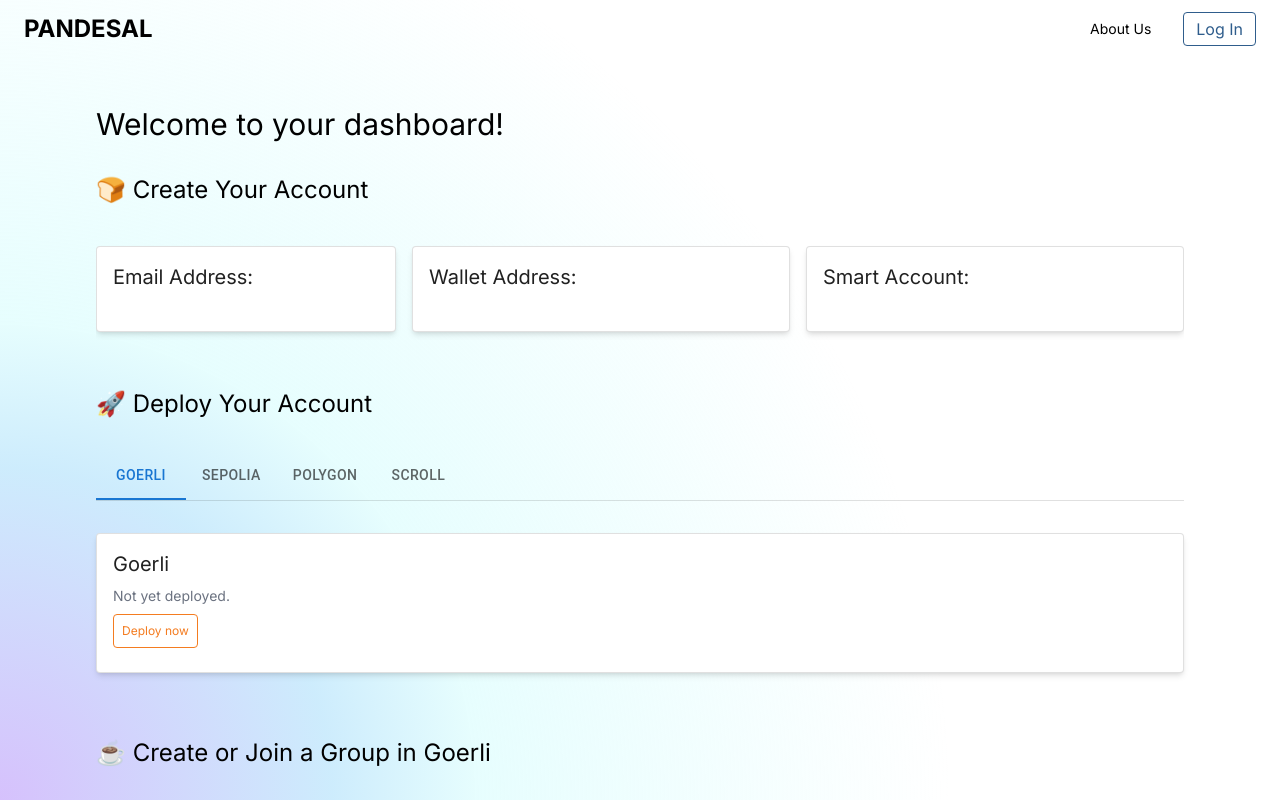
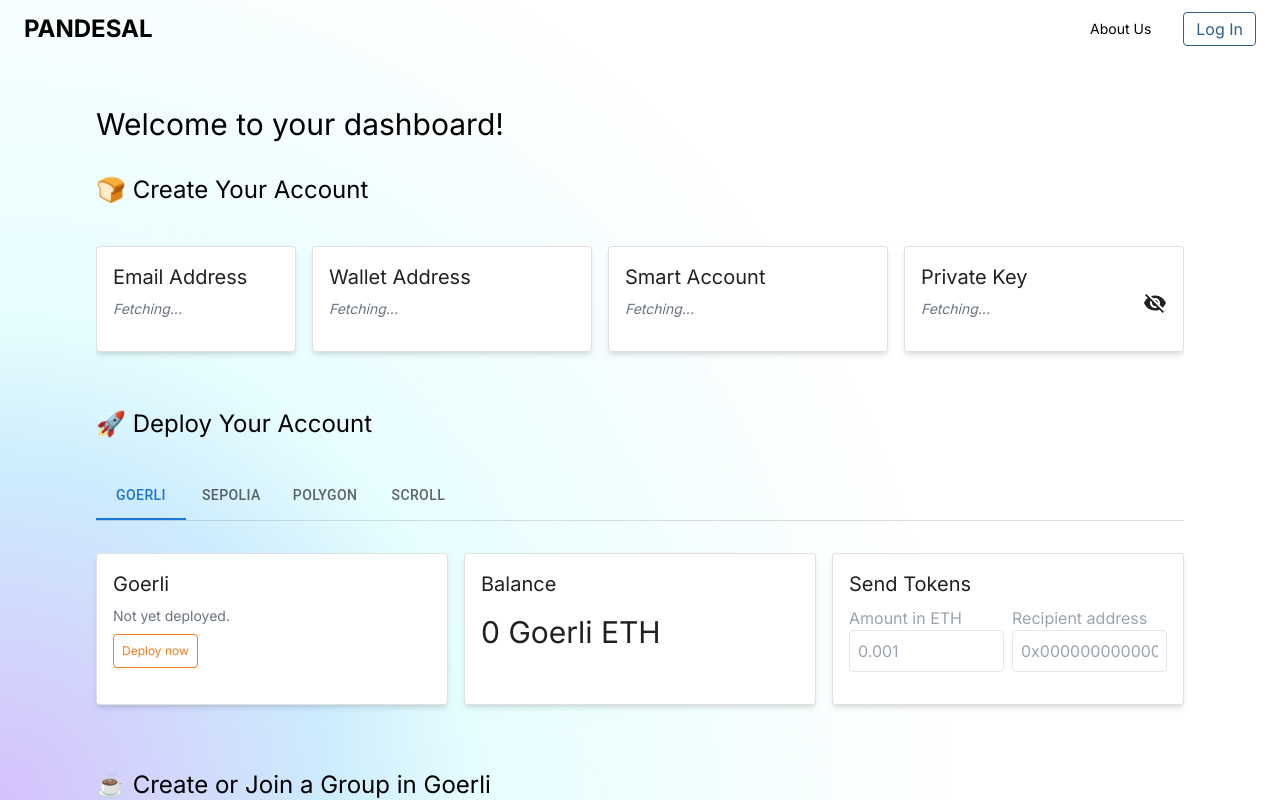
Before and after one commit to 0xbryanf/pandesal-ethonline2023, a Next.js app in the folder client/: page /dashboard in a window 1280 px wide. Shown: the top 800 px of the page. Built offline with nearby package versions, Linux system fonts and the light colour scheme; no server answers.

Commit message:
Update: Changes to account dashboard, account info shown, network status fix

```diff
--- a/client/app/components/Account.tsx
+++ b/client/app/components/Account.tsx
@@ -3,6 +3,8 @@ import axios from 'axios';
 import { useState, useEffect } from 'react';
 import CardContent from '@mui/material/CardContent';
 import Card from '@mui/material/Card';
+import VisibilityIcon from '@mui/icons-material/Visibility';
+import VisibilityOffIcon from '@mui/icons-material/VisibilityOff';
 import { useUser } from "../context/LogInContext";
 
 
@@ -11,6 +13,8 @@ export default function Account() {
   const [email, setEmail] = useState(null);
   const [wallet, setWallet] = useState(null);
   const [contract, setContract] = useState(null);
+  const [privateKey, setPrivateKey] = useState(null);
+  const [reveal, setReveal] = useState(false);
 
   async function action() {
     try {
@@ -31,26 +35,51 @@ export default function Account() {
     action();
   }, []);
 
+  const handleReveal = () => {
+    setReveal(prev => !reveal);
+  }
+
   return (
     <div className="flex flex-row overflow-x-auto py-2 gap-4 mb-4">
-      <Card variant='outlined' sx={{ minWidth: 300, flex: '0 0 auto' }} className='shadow-md'>
+      <Card variant='outlined' sx={{ minWidth: 200, flex: '0 0 auto' }} className='shadow-md'>
         <CardContent>
-          <h2 className="text-xl">Email Address:</h2>
-          <p className='text-gray-500 text-sm py-2'>{email}</p>
+          <h2 className="text-xl">Email Address</h2>
+          <p className={`text-gray-500 text-sm py-2 break-words ${!email && 'italic'}`}>
+            {email ? email : 'Fetching...'}
+          </p>
         </CardContent>
       </Card>
 
-      <Card variant='outlined' sx={{ minWidth: 300, width: 'max-content', flex: 1 }} className='shadow-md'>
+      <Card variant='outlined' sx={{ minWidth: 200, width: 'max-content', flex: 1 }} className='shadow-md'>
         <CardContent>
-          <h2 className="text-xl">Wallet Address:</h2>
-          <p className='text-gray-500 text-sm py-2 break-words'>{wallet}</p>
+          <h2 className="text-xl">Wallet Address</h2>
+          <p className={`text-gray-500 text-sm py-2 break-words ${!wallet && 'italic'}`}>
+            {wallet ? wallet : 'Fetching...'}
+          </p>
         </CardContent>
       </Card>
 
-      <Card variant='outlined' sx={{ minWidth: 300, width: 'max-content', flex: 1 }} className='shadow-md'>
+      <Card variant='outlined' sx={{ minWidth: 200, width: 'max-content', flex: 1 }} className='shadow-md'>
         <CardContent>
-          <h2 className="text-xl">Smart Account:</h2>
-          <p className='text-gray-500 text-sm py-2 break-words'>{contract}</p>
+          <h2 className="text-xl">Smart Account</h2>
+          <p className={`text-gray-500 text-sm py-2 break-words ${!contract && 'italic'}`}>
+            {contract ? contract : 'Fetching...'}
+          </p>
+        </CardContent>
+      </Card>
+
+      <Card variant='outlined' sx={{ minWidth: 200, width: 'max-content', flex: 1 }} className='shadow-md'>
+        <CardContent>
+          <h2 className="text-xl">Private Key</h2>
+          <div className='flex justify-between'>
+            <p className={`text-gray-500 text-sm py-2 pr-1 break-words ${!privateKey && 'italic'}`}>
+              {!privateKey ? 'Fetching...'
+              : !reveal ? 'Click icon to reveal. Do not share this information with anyone.' : privateKey
+              }
+            </p>
+            {reveal ? <VisibilityIcon onClick={handleReveal} /> : <VisibilityOffIcon onClick={handleReveal} /> }
+
+          </div>
         </CardContent>
       </Card>
     </div>
--- a/client/app/components/NetworkCard.tsx
+++ b/client/app/components/NetworkCard.tsx
@@ -13,17 +13,30 @@ export default function NetworkCard({ networkId }: any) {
     const [loading, setLoading] = useState(false);
     const [confirming, setConfirming] = useState(false);
     const [groupsJoined, setGroupsJoined] = useState([]);
-
-    useEffect(() => {
-    /**
-     * @todo: fetch signed-in user's groups that are a part of this network
-     */
-    }, [])
+    const [inputValue, setInputValue] = useState(0);
+    const [balance, setBalance] = useState(0);
 
     const networkName = networkId === '5' ? 'Goerli'
     : networkId === '11155111' ? 'Sepolia'
     : networkId === '80001' ? 'Mumbai'
     : 'Scroll'
+
+    useEffect(() => {
+    /**
+     * @todo: fetch signed-in user's groups that are a part of this network
+     * @todo: fetch deploystatus of current network
+     */
+    }, [])
+
+    useEffect(() => {
+        setDeployStatus(false);
+    }, [networkId, networkName])
+
+    const handleInput = (event: any) => {
+        const input = event.target.value;
+        setInputValue(input);
+    }
+
 
 
     async function action() {
@@ -57,7 +70,8 @@ export default function NetworkCard({ networkId }: any) {
     return (
         <>
         {confirming && <SignMessage confirming={confirming} setConfirming={setConfirming} />}
-        <Card variant='outlined' sx={{ minWidth: 100 }} className='shadow-md'>
+        <div className='flex gap-4'>
+            <Card variant='outlined' sx={{ minWidth: 200, width: 'max-content', flex: 1 }} className='shadow-md '>
                 <CardContent>
                     <h2 className="text-xl">
                         {networkName}
@@ -68,12 +82,52 @@ export default function NetworkCard({ networkId }: any) {
                         </p>
                     ) : (
                         <>
-                        <p className='text-gray-500 text-sm py-2'>Not yet deployed.</p>
+                            <p className='text-gray-500 text-sm py-2'>{loading ? 'Deploying. This can take several minutes.' : 'Not yet deployed.'}</p>
                             <button className={`border border-pandesal-orange text-pandesal-orange duration-100 text-xs rounded p-2 ${!loading && 'hover:bg-pandesal-orange hover:text-white'}`} disabled={loading ? true : false} onClick={action}>{!loading ? 'Deploy now' : 'Loading...'}</button>
                         </>
                     )}
                 </CardContent>
             </Card>
+
+            <Card variant='outlined' sx={{ minWidth: 200, width: 'max-content', flex: 1 }} className='shadow-md '>
+                <CardContent>
+                    <h2 className="text-xl">
+                        Balance
+                    </h2>
+                    <p className='text-3xl py-4'>
+                        {balance} {networkName} ETH
+                    </p>
+                </CardContent>
+            </Card>
+
+            <Card variant='outlined' sx={{ minWidth: 200, width: 'max-content', flex: 1 }} className='shadow-md'>
+                <CardContent>
+                    <h2 className='text-xl'>Send Tokens</h2>
+                    <div className='grid grid-cols-2 gap-x-2 py-2'>
+                        <p className='text-gray-400'>Amount in ETH</p>
+                        <p className='text-gray-400'>Recipient address</p>
+                        <input
+                            type="text"
+                            name="sendToken"
+                            id="sendToken"
+                            className='border rounded p-2'
+                            placeholder='0.001'
+                            onInput={handleInput}
+                            />
+                        <input
+                            type="text"
+                            name="sendTo"
+                            id="sendTo"
+                            className='border rounded p-2'
+                            placeholder='0x0000000000000000'
+                            onInput={handleInput}
+                            />
+
+                    </div>
+
+                </CardContent>
+            </Card>
+        </div>
 
         {/* Group Information */}
         <h2 className='text-2xl mt-8'>☕ Create or Join a Group in {networkName}</h2>
--- a/client/app/dashboard/page.tsx
+++ b/client/app/dashboard/page.tsx
@@ -27,21 +27,15 @@ export default function Dashboard() {
         <Box sx={{ width: '100% '}}>
           <Box sx={{ borderBottom: 1, borderColor: 'divider' }}>
             <Tabs value={network} onChange={handleChange} aria-label="Network Switcher">
-              <Tab label="Goerli" value='5' />
-              <Tab label="Sepolia" value='11155111'  />
+              <Tab label="Goerli" value='5' key='5' />
+              <Tab label="Sepolia" value='11155111' />
               <Tab label="Polygon" value='80001' />
               <Tab label="Scroll" value='534351' />
             </Tabs>
           </Box>
         </Box>
-        <NetworkCard networkId={network} />
+        <NetworkCard networkId={network} key={network} />
 
-        {/* <div className="grid grid-cols-2 md:grid-cols-4 justify-items-stretch gap-4 mb-4">
-          <NetworkCard networkName='5' />
-          <NetworkCard networkName='11155111'  />
-          <NetworkCard networkName='80001' />
-          <NetworkCard networkName='534351' />
-        </div> */}
     </div>
   )
 }
--- a/client/app/page.tsx
+++ b/client/app/page.tsx
@@ -6,14 +6,11 @@ export default function Home() {
     <div className="flex min-h-screen box-border p-4 flex-col justify-center lg:flex-row md:items-center md:px-20 gap-8">
 
       <div className='flex flex-col items-start lg:w-1/2 gap-4 p-4'>
-        <h1 className="text-3xl md:text-5xl font-semibold">
-          Onboard Your Users With Ease
+        <h1 className="text-3xl md:text-5xl font-bold">
+          Web3 Onboarding With Ease
         </h1>
-        <p className='hidden md:block'>
-          Let <b>your users</b> join the blockchain revolution instantly.
-        </p>
-        <p className='italic'>
-          Embrace the future without the fuss – it's time to simplify Web3 onboarding.
+        <p>
+          Embrace the future without the fuss. Let <b>your users</b> join the blockchain revolution instantly.
         </p>
 
         <AnimatedButton/>
```
Lines whose indentation alone changed are shown as unchanged.
